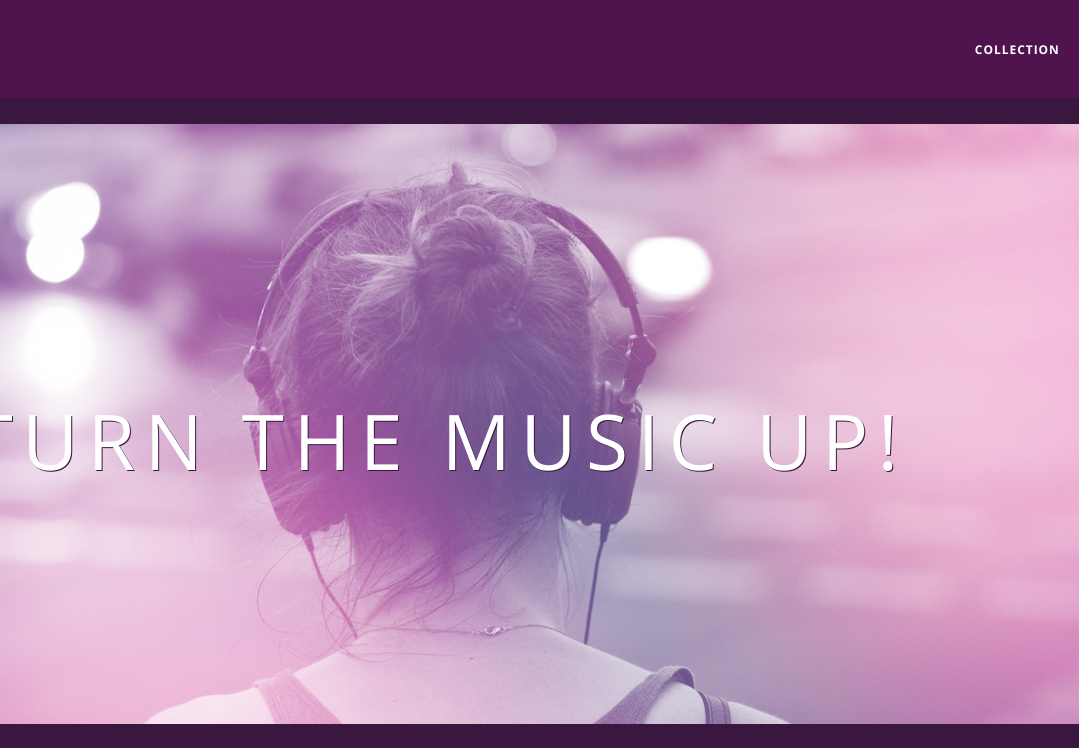
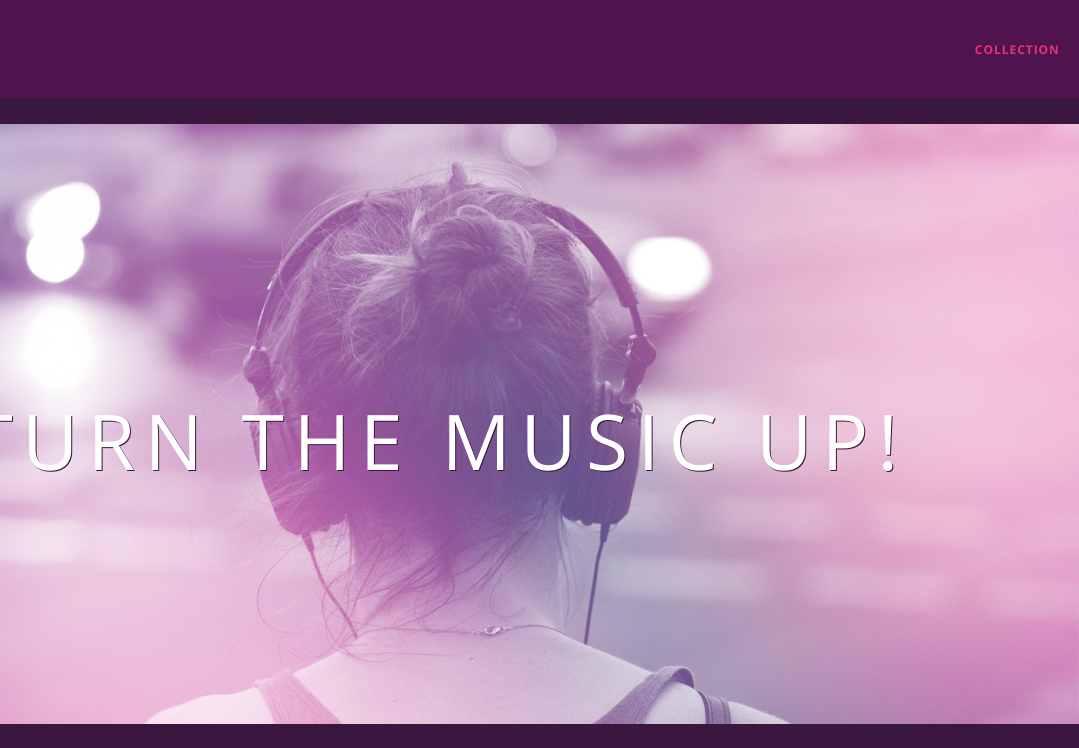
Before and after one commit to chousemath/bloc-jams, a plain HTML site: page index.html in a window 1280 px wide. In both pictures the pointer is over the link "COLLECTION". Shown: the top 748 px of the page, 201-1280 px from the left. Drawn offline with nearby package versions, Linux system fonts and the light colour scheme.

Commit message:
added code to css file, but view not changing accordingly 2

```diff
--- a/styles/main.css
+++ b/styles/main.css
@@ -59,7 +59,7 @@ body {
   cursor: pointer;
 }
 
-.links-container .navbar-lin:hover {
+.links-container .navbar-link:hover {
   color: rgb(233, 50, 117);
 }
 
```
